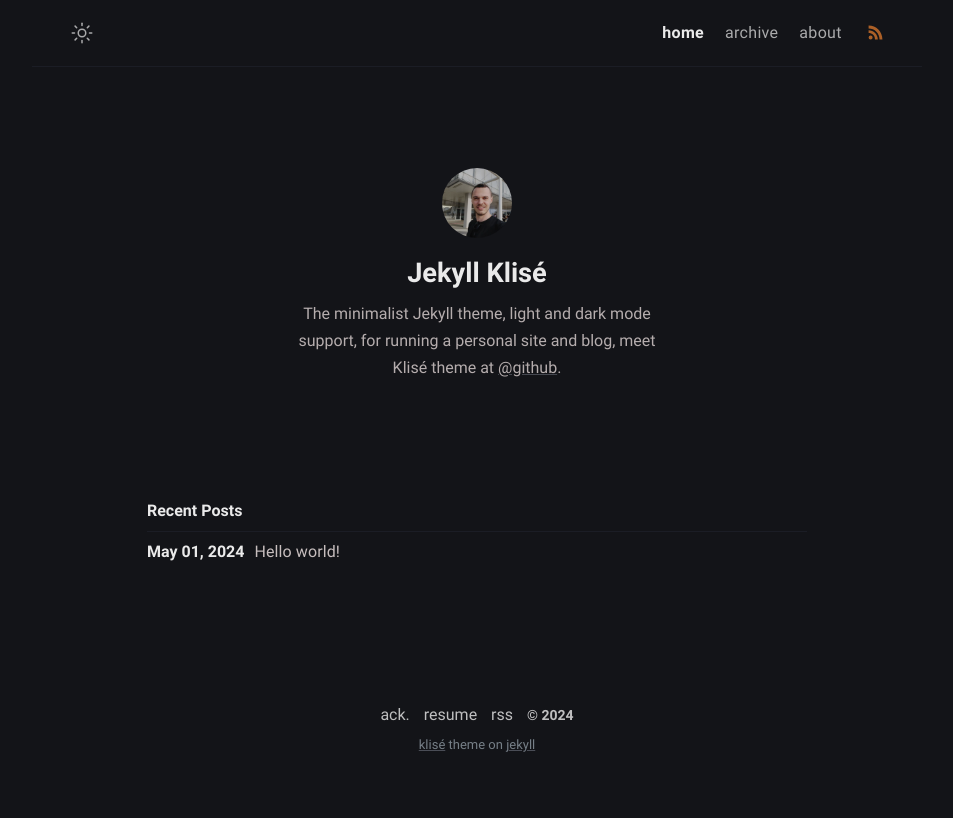
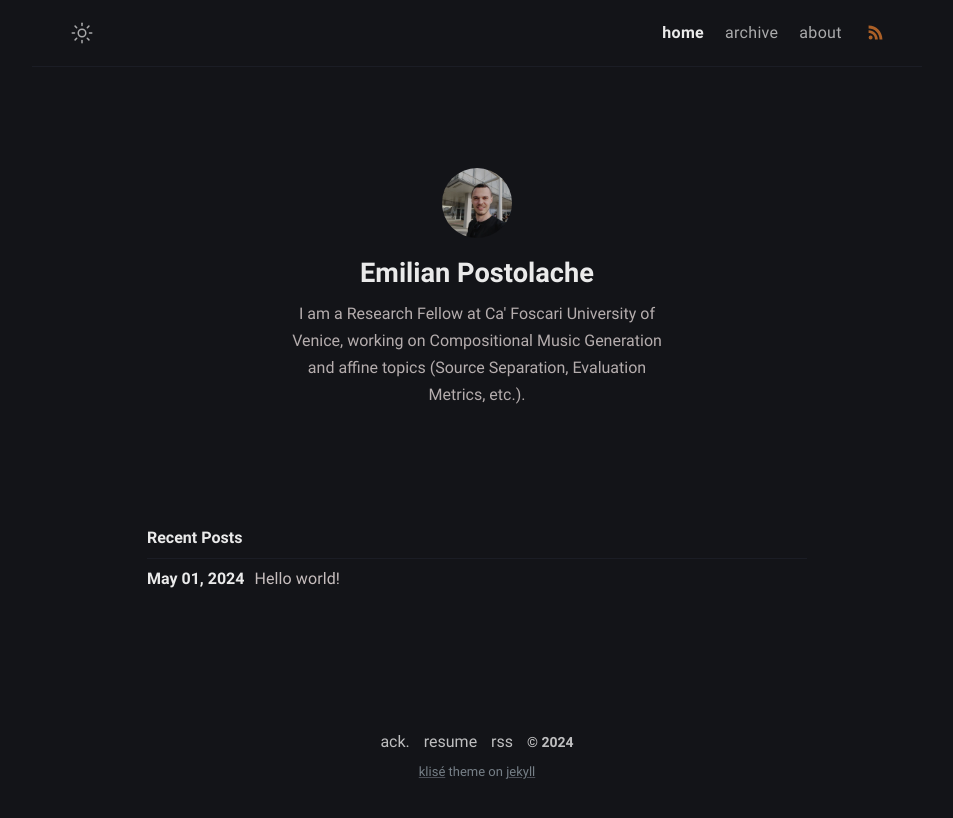
Before and after one commit to EmilianPostolache/site, a Jekyll site: the page built from index.md, in a window 1280 px wide. Shown: the top 818 px of the page, without its empty margins (163-1116 px from the left). Built offline with Jekyll 4.4.1, drawn with Linux system fonts in a browser that asks for light colours.

Commit message:
Update personal info

```diff
--- a/_config.yml
+++ b/_config.yml
@@ -1,29 +1,26 @@
 # Site settings
-title: Klise Theme # site title
+title: Emilian Postolache # site title
 description: >- # site description
-  He's writing in Bahasa about web technology and experience as a journal
-  for documentation things that he learned, meet him <a href="https://github.com/piharpi" target="_blank" rel="noopener">@github</a>.
+  I am a Research Fellow at Ca' Foscari University of Venice, working on Compositional Music Generation and affine topics (Source Separation, Evaluation Metrics, etc.).
 lang: en-US # default lang
-timezone: Asia/Jakarta # set your timezone
+timezone: Europe/Rome # set your timezone
 image: assets/img/ogp.png # This image used for Open Graph more info https://ogp.me/
-repo: https://github.com/piharpi/jekyll-klise # site repo [optional]
+repo: https://github.com/EmilianPostolache/site # site repo [optional]
 mode: dark # default theme "dark" | "light"
 
 # Profile settings
 author:
-  name: Jekyll Klisé # author name
+  name: Emilian Postolache # author name
   bio: >- # tell to the world
-    The minimalist Jekyll theme, light and dark mode support, for running a personal site and blog,
-    meet Klisé theme at <a href="https://github.com/piharpi/jekyll-klise" target="_blank" rel="noopener">@github</a>.
-  username: username # general username
-  github: github_username # github username
-  twitter: twitter_username # twitter username
-  facebook: facebook_username # facebook username
-  email: your-email@email.com # email adress
+    I am a Research Fellow at Ca' Foscari University of Venice, working on Compositional Music Generation and affine topics (Source Separation, Evaluation Metrics, etc.).
+  username: emilianpos # general username
+  github: EmilianPostolache # github username
+  twitter: EmilianPostola1 # twitter username
+  email: emilian.postolache@unive.it # email adress
   avatar: /assets/img/avatar.jpg # change with your own avatar
 
 # URL settings
-url: "https://klise.now.sh" #
+url: "emilianpostolache.com/" #
 baseurl:
 permalink: /:title/
 google_analytics: # leave it blank if not wish
```
